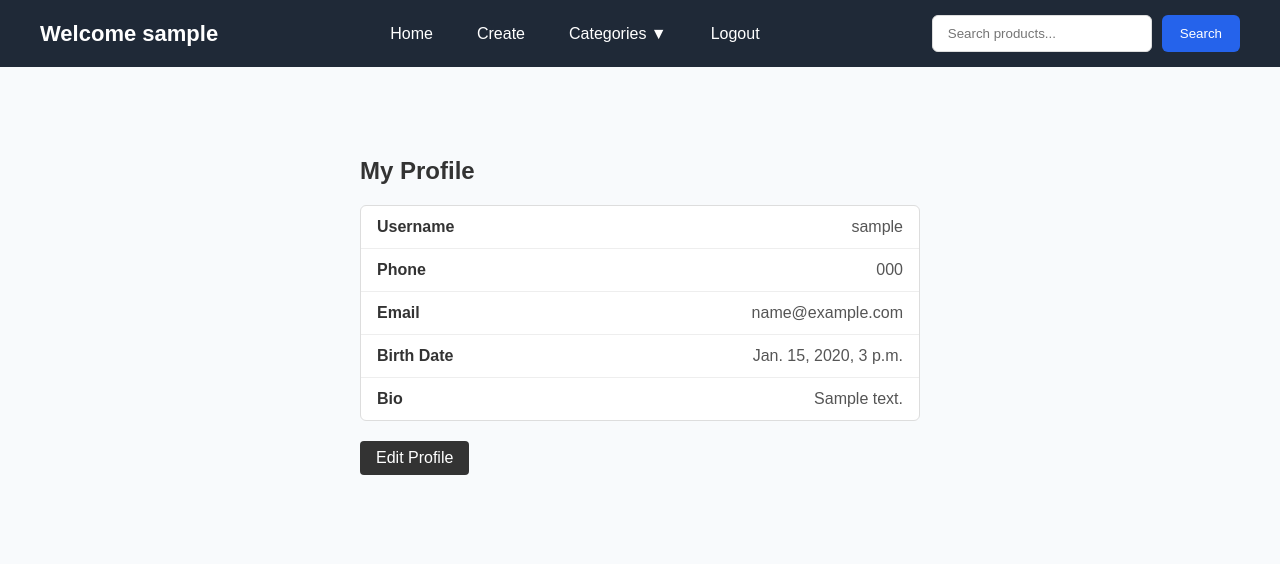
After one commit to abotirbek/E-product, a Django app: page /accounts/profile/ in a window 1280 px wide. The commit adds this page. Shown: the top 564 px of the page. Run offline with Django 5.2, Linux system fonts and the light colour scheme; a user stored in the database is signed in; tables that the repository leaves empty hold one stand-in row (values such as "Sample post").

Commit message:
Profile form is added with fresh html and css designs

```diff
--- a/accounts/urls.py
+++ b/accounts/urls.py
@@ -5,4 +5,6 @@ urlpatterns = [
     path('register/', views.register_view, name='register'),
     path('login/', views.login_view, name='login'),
     path('logout/', views.logout_view, name='logout'),
+    path('profile/', views.get_profile, name='profile'),
+    path('edit_profile/', views.edit_profile, name='edit_profile'),
 ]
--- a/accounts/views.py
+++ b/accounts/views.py
@@ -1,6 +1,7 @@
 from django.contrib.auth import authenticate, login, logout
 from django.shortcuts import render, redirect
-from accounts.forms import RegistrationForm, LoginForm
+from accounts.forms import RegistrationForm, LoginForm, ProfileForm
+from .models import Profile
 
 # Create your views here.
 
@@ -9,6 +10,7 @@ def register_view(request):
         form=RegistrationForm(request.POST)
         if form.is_valid():
             user=form.save()
+            Profile.objects.create(user = user)
             username = form.cleaned_data.get('username')
             password = form.cleaned_data.get('password')
             user = authenticate(username=username, password=password)
@@ -30,7 +32,7 @@ def login_view(request):
             user = authenticate(username=username, password=password)
             if user:
                 login(request, user)
-                return redirect('home')
+                return redirect('get-product')
             else:
                 return redirect('register')
     else:
@@ -40,3 +42,25 @@ def login_view(request):
 def logout_view(request):
     logout(request)
     return redirect('login')
+
+def get_profile(request):
+    user = request.user
+    if user:
+        profile = Profile.objects.get(user=user)
+    else:
+        return redirect('get-product')
+    return render(request, 'accounts/profile.html', {'profile': profile})
+
+def edit_profile(request):
+    profile = None
+    user = request.user
+    if user:
+        profile = Profile.objects.get(user = user)
+    if request.method == 'POST':
+        form = ProfileForm(request.POST, instance = profile)
+        if form.is_valid():
+            form.save()
+            return redirect('profile')
+    else:
+        form = ProfileForm(instance = profile)
+    return render(request, 'accounts/edit_profile.html', {'form':form})
--- /dev/null
+++ b/templates/accounts/profile.html
@@ -0,0 +1,92 @@
+{% extends "base.html" %}
+
+{% block content %}
+
+<style>
+    .profile-container {
+        max-width: 600px;
+        margin: 40px auto;
+        padding: 20px;
+    }
+
+    .profile-container h2 {
+        margin-bottom: 20px;
+        color: #333;
+    }
+
+    .profile {
+        border: 1px solid #ddd;
+        border-radius: 6px;
+        background: #fff;
+    }
+
+    .profile-item {
+        display: flex;
+        justify-content: space-between;
+        padding: 12px 16px;
+        border-bottom: 1px solid #eee;
+    }
+
+    .profile-item:last-child {
+        border-bottom: none;
+    }
+
+    .profile-item strong {
+        color: #333;
+    }
+
+    .profile-item span {
+        color: #555;
+    }
+
+    .edit-btn {
+        display: inline-block;
+        margin-top: 20px;
+        padding: 8px 16px;
+        background: #333;
+        color: #fff;
+        text-decoration: none;
+        border-radius: 4px;
+    }
+
+    .edit-btn:hover {
+        background: #555;
+    }
+</style>
+
+<div class="profile-container">
+    <h2>My Profile</h2>
+
+    <div class="profile">
+
+        <div class="profile-item">
+            <strong>Username</strong>
+            <span>{{ profile.user.username }}</span>
+        </div>
+
+        <div class="profile-item">
+            <strong>Phone</strong>
+            <span>{{ profile.user.phone }}</span>
+        </div>
+
+        <div class="profile-item">
+            <strong>Email</strong>
+            <span>{{ profile.user.email }}</span>
+        </div>
+
+        <div class="profile-item">
+            <strong>Birth Date</strong>
+            <span>{{ profile.birth_date }}</span>
+        </div>
+
+        <div class="profile-item">
+            <strong>Bio</strong>
+            <span>{{ profile.bio }}</span>
+        </div>
+
+    </div>
+
+    <a href="{% url 'edit_profile' %}" class="edit-btn">Edit Profile</a>
+</div>
+
+{% endblock %}
--- a/templates/base.html
+++ b/templates/base.html
@@ -5,136 +5,254 @@
     <meta name="viewport" content="width=device-width, initial-scale=1.0">
     <title>e-product</title>
 
-    <!-- Bootstrap CSS -->
-    <link
-        href="https://cdn.jsdelivr.net/npm/bootstrap@5.3.3/dist/css/bootstrap.min.css"
-        rel="stylesheet"
-    >
-
     <style>
-        body {
-            font-family: Arial, sans-serif;
+        *{
+            margin:0;
+            padding:0;
+            box-sizing:border-box;
         }
 
-        .navbar-brand {
-            font-weight: bold;
+        :root{
+            --primary:#2563eb;
+            --dark:#1f2937;
+            --light:#ffffff;
+            --gray:#f4f4f4;
+            --text:#374151;
+            --hover:#3b82f6;
         }
 
-        .nav-link:hover {
-            color: #00bcd4 !important;
+        body{
+            font-family:Arial, Helvetica, sans-serif;
+            background:#f8fafc;
+            color:var(--text);
         }
+
+        /* Navbar */
+
+        .navbar{
+            background:var(--dark);
+            padding:15px 40px;
+            position:sticky;
+            top:0;
+            z-index:100;
+        }
+
+        .container{
+            display:flex;
+            justify-content:space-between;
+            align-items:center;
+            flex-wrap:wrap;
+            gap:20px;
+        }
+
+        .logo{
+            color:white;
+            text-decoration:none;
+            font-size:22px;
+            font-weight:bold;
+        }
+
+        .menu{
+            display:flex;
+            align-items:center;
+            list-style:none;
+            gap:20px;
+        }
+
+        .menu li{
+            position:relative;
+        }
+
+        .menu a{
+            text-decoration:none;
+            color:white;
+            transition:.3s;
+            padding:8px 12px;
+            display:block;
+        }
+
+        .menu a:hover{
+            color:#60a5fa;
+        }
+
+        /* Dropdown */
+
+        .dropdown-content{
+            display:none;
+            position:absolute;
+            background:white;
+            min-width:220px;
+            top:40px;
+            left:0;
+            border-radius:8px;
+            overflow:hidden;
+            box-shadow:0 8px 25px rgba(0,0,0,.15);
+        }
+
+        .dropdown-content a{
+            color:#333;
+            padding:10px 15px;
+        }
+
+        .dropdown-content a:hover{
+            background:#f1f5f9;
+            color:var(--primary);
+        }
+
+        .dropdown:hover .dropdown-content{
+            display:block;
+        }
+
+        /* Search */
+
+        .search-form{
+            display:flex;
+            gap:10px;
+        }
+
+        .search-form input{
+            padding:10px 15px;
+            width:220px;
+            border:1px solid #ddd;
+            border-radius:6px;
+            outline:none;
+        }
+
+        .search-form input:focus{
+            border-color:var(--primary);
+        }
+
+        .search-form button{
+            padding:10px 18px;
+            border:none;
+            background:var(--primary);
+            color:white;
+            border-radius:6px;
+            cursor:pointer;
+            transition:.3s;
+        }
+
+        .search-form button:hover{
+            background:var(--hover);
+        }
+
+        /* Responsive */
+
+        @media(max-width:900px){
+
+            .container{
+                flex-direction:column;
+                align-items:flex-start;
+            }
+
+            .menu{
+                flex-direction:column;
+                width:100%;
+                gap:5px;
+            }
+
+            .search-form{
+                width:100%;
+            }
+
+            .search-form input{
+                width:100%;
+            }
+
+            .dropdown-content{
+                position:static;
+                box-shadow:none;
+                background:#2f3b4b;
+            }
+
+            .dropdown-content a{
+                color:white;
+            }
+
+            .dropdown-content a:hover{
+                background:#3d4b5c;
+            }
+        }
+
+        main{
+            max-width:1200px;
+            margin:auto;
+            padding:30px;
+        }
+
     </style>
+
 </head>
 <body>
 
-    <nav class="navbar navbar-expand-lg navbar-dark bg-dark">
-        <div class="container">
-            <a class="navbar-brand" href="#">E-Product</a>
+<nav class="navbar">
 
-            <button
-                class="navbar-toggler"
-                type="button"
-                data-bs-toggle="collapse"
-                data-bs-target="#navbarSupportedContent"
-                aria-controls="navbarSupportedContent"
-                aria-expanded="false"
-                aria-label="Toggle navigation"
+    <div class="container">
+
+        <a href="{% url 'profile' %}" class="logo">
+            Welcome {{ request.user.username }}
+        </a>
+
+        <ul class="menu">
+
+            <li><a href="{% url 'get-product' %}">Home</a></li>
+
+            <li><a href="{% url 'create' %}">Create</a></li>
+
+            <li class="dropdown">
+
+                <a href="#">Categories ▼</a>
+
+                <div class="dropdown-content">
+                    <a href="{% url 'over-500' %}">Over 500</a>
+                    <a href="{% url 'specific' %}">Specific</a>
+                    <a href="{% url 'first' %}">First</a>
+                    <a href="{% url 'last' %}">Last</a>
+                    <a href="{% url 'reverse' %}">Reverse</a>
+                    <a href="{% url 'quantity' %}">Quantity</a>
+                    <a href="{% url 'existence' %}">Existence</a>
+                    <a href="{% url 'none' %}">None</a>
+                    <a href="{% url 'distinct' %}">Distinct</a>
+                    <a href="{% url 'dict' %}">Dict</a>
+                    <a href="{% url 'tuple' %}">Tuple</a>
+                    <a href="{% url 'list' %}">List</a>
+                    <a href="{% url 'only' %}">Only</a>
+                    <a href="{% url 'defer' %}">Defer</a>
+                    <a href="{% url 'iterator' %}">Iterator</a>
+                    <a href="{% url 'raw' %}">Raw</a>
+                </div>
+
+            </li>
+
+            {% if request.user.is_authenticated %}
+                <li><a href="{% url 'logout' %}">Logout</a></li>
+            {% else %}
+                <li><a href="{% url 'login' %}">Login</a></li>
+            {% endif %}
+
+        </ul>
+
+        <form class="search-form">
+
+            <input
+                type="search"
+                placeholder="Search products..."
             >
-                <span class="navbar-toggler-icon"></span>
+
+            <button type="submit">
+                Search
             </button>
 
-            <div class="collapse navbar-collapse" id="navbarSupportedContent">
+        </form>
 
-                <ul class="navbar-nav me-auto mb-2 mb-lg-0">
-                    <li class="nav-item">
-                        <a class="nav-link active" href="{% url 'get-product' %}">Home</a>
-                    </li>
+    </div>
 
-                    <li class="nav-item">
-                        <a class="nav-link" href="{% url 'create' %}">Create</a>
-                    </li>
+</nav>
 
-                    <li class="nav-item dropdown">
-                        <a
-                            class="nav-link dropdown-toggle"
-                            href="#"
-                            id="navbarDropdown"
-                            role="button"
-                            data-bs-toggle="dropdown"
-                            aria-expanded="false"
-                        >
-                            Categories
-                        </a>
-
-                        <ul class="dropdown-menu">
-                            <li><a class="dropdown-item" href="{% url 'over-500' %}">Over 500</a></li>
-                            <li><a class="dropdown-item" href="{% url 'first' %}">First</a></li>
-                            <li><a class="dropdown-item" href="{% url 'last' %}">Last</a></li>
-                            <li><a class="dropdown-item" href="{% url 'reverse' %}">Reverse</a></li>
-                            <li><a class="dropdown-item" href="{% url 'quantity' %}">Quantity</a></li>
-                            <li><a class="dropdown-item" href="{% url 'existence' %}">Existence</a></li>
-                            <li><a class="dropdown-item" href="{% url 'none' %}">None</a></li>
-                            <li><a class="dropdown-item" href="{% url 'distinct' %}">Distinct</a></li>
-                            <li><a class="dropdown-item" href="{% url 'dict' %}">Dict</a></li>
-                            <li><a class="dropdown-item" href="{% url 'tuple' %}">Tuple</a></li>
-                            <li><a class="dropdown-item" href="{% url 'list' %}">List</a></li>
-                            <li><a class="dropdown-item" href="{% url 'only' %}">Only</a></li>
-                            <li><a class="dropdown-item" href="{% url 'defer' %}">Defer</a></li>
-                            <li><a class="dropdown-item" href="{% url 'iterator' %}">Iterator</a></li>
-                            <li><a class="dropdown-item" href="{% url 'raw' %}">Raw</a></li>
-                        </ul>
-                    </li>
-                    <li class="nav-item dropdown">
-                        <a
-                            class="nav-link dropdown-toggle"
-                            href="#"
-                            id="navbarDropdown"
-                            role="button"
-                            data-bs-toggle="dropdown"
-                            aria-expanded="false"
-                        >
-                            Filter
-                        </a>
-
-                        <ul class="dropdown-menu">
-                            <li><a class="dropdown-item" href="{% url 'over-500' %}">Over 500</a></li>
-                            <li><a class="dropdown-item" href="{% url 'specific' %}">specific</a></li>
-                        </ul>
-                    </li>
-                    <li class="nav-item">
-                        <a class="nav-link active" href="{% url 'register' %}">Register</a>
-                    </li>
-                    <li class="nav-item">
-                        <a class="nav-link active" href="{% url 'login' %}">Login</a>
-                    </li>
-                    <li class="nav-item">
-                        <a class="nav-link active" href="{% url 'logout' %}">Logout</a>
-                    </li>
-                </ul>
-
-                <form class="d-flex" role="search">
-                    <input
-                        class="form-control me-2"
-                        type="search"
-                        placeholder="Search products"
-                        aria-label="Search"
-                    >
-                    <button class="btn btn-outline-info" type="submit">
-                        Search
-                    </button>
-                </form>
-
-            </div>
-        </div>
-    </nav>
-
+<main>
     {% block content %}
     {% endblock %}
-
-    <!-- Bootstrap JS Bundle -->
-    <script
-        src="https://cdn.jsdelivr.net/npm/bootstrap@5.3.3/dist/js/bootstrap.bundle.min.js">
-    </script>
+</main>
 
 </body>
 </html>
```
Also changed, not shown: accounts/forms.py (+9 -1 lines), templates/accounts/edit_profile.html (added, +65 -0 lines).
